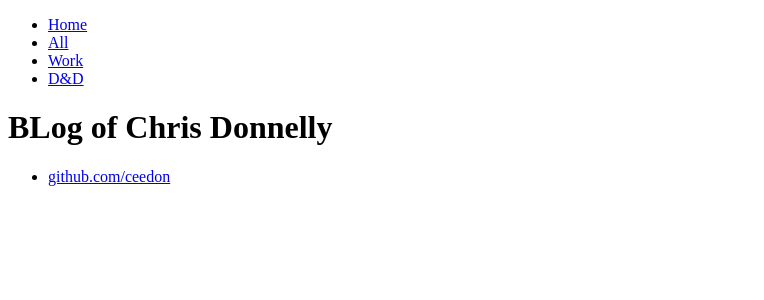
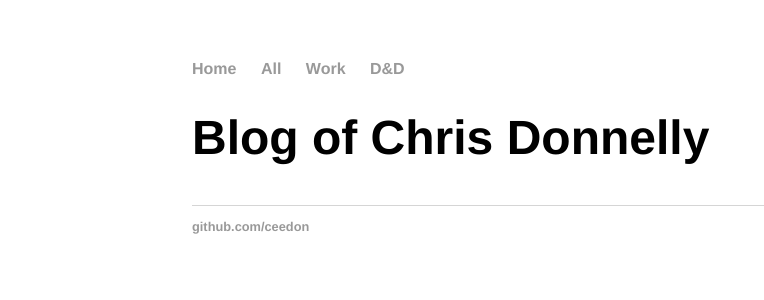
Before and after one commit to ceedon/ceedon.github.io, a Jekyll site: the page built from blog/index.html, in a window 1280 px wide. Shown: the top 300 px of the page, without its empty margins (0-764 px from the left). Built offline with Jekyll 4.4.1, drawn with Linux system fonts in a browser that asks for light colours.

Commit message:
Typo + CSS.

```diff
--- a/blog/index.html
+++ b/blog/index.html
@@ -1,11 +1,14 @@
 ---
 layout: default
-title: BLog of Chris Donnelly
+title: Blog of Chris Donnelly
 ---
   <h1>{{ page.title }}</h1>
   <ul class="posts">
 
     {% for post in site.posts %}
-      <li><span>{{ post.date | date_to_string }}</span> » <a href="{{ post.url }}" title="{{ post.title }}">{{ post.title }}</a></li>
+    <li>
+      <span>{{ post.date | date_to_string }}</span>
+      <a href="{{ post.url }}" title="{{ post.title }}">{{ post.title }}</a>
+    </li>
     {% endfor %}
   </ul>
--- /dev/null
+++ b/css/main.css
@@ -0,0 +1,43 @@
+body {
+    margin: 60px auto;
+    width: 70%;
+}
+nav ul, footer ul {
+    font-family:'Helvetica', 'Arial', 'Sans-Serif';
+    padding: 0px;
+    list-style: none;
+    font-weight: bold;
+}
+nav ul li, footer ul li {
+    display: inline;
+    margin-right: 20px;
+}
+a {
+    text-decoration: none;
+    color: #999;
+}
+a:hover {
+    text-decoration: underline;
+}
+h1 {
+    font-size: 3em;
+    font-family:'Helvetica', 'Arial', 'Sans-Serif';
+}
+p {
+    font-size: 1.5em;
+    line-height: 1.4em;
+    color: #333;
+}
+footer {
+    border-top: 1px solid #d5d5d5;
+    font-size: .8em;
+}
+
+ul.posts {
+    margin: 20px auto 40px;
+    font-size: 1.5em;
+}
+
+ul.posts li {
+    list-style: none;
+}
```
